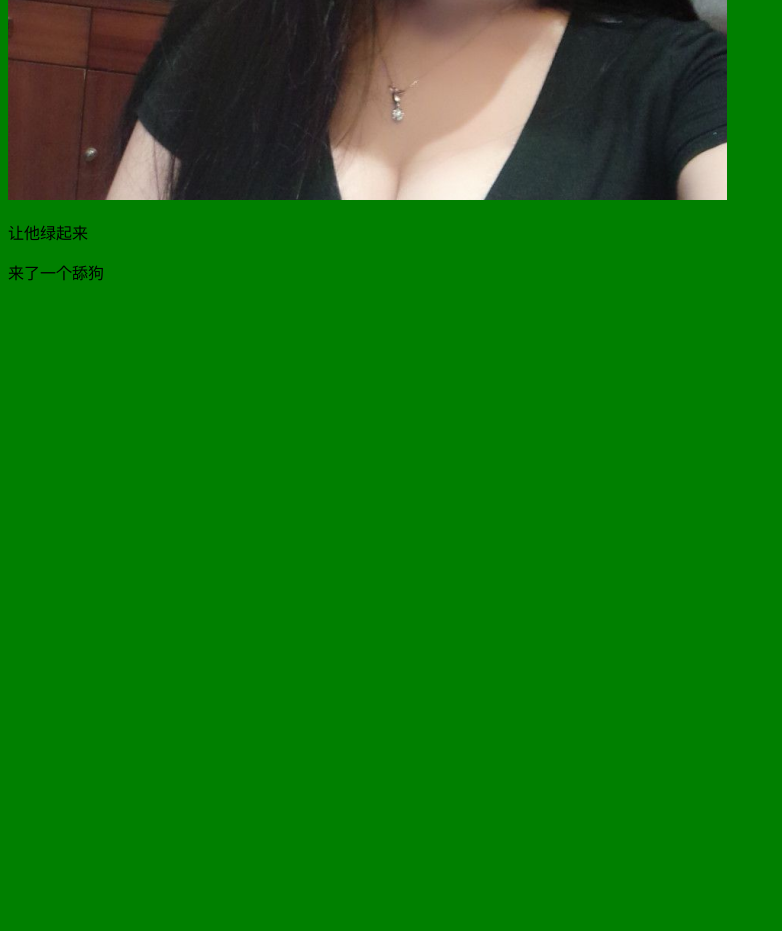
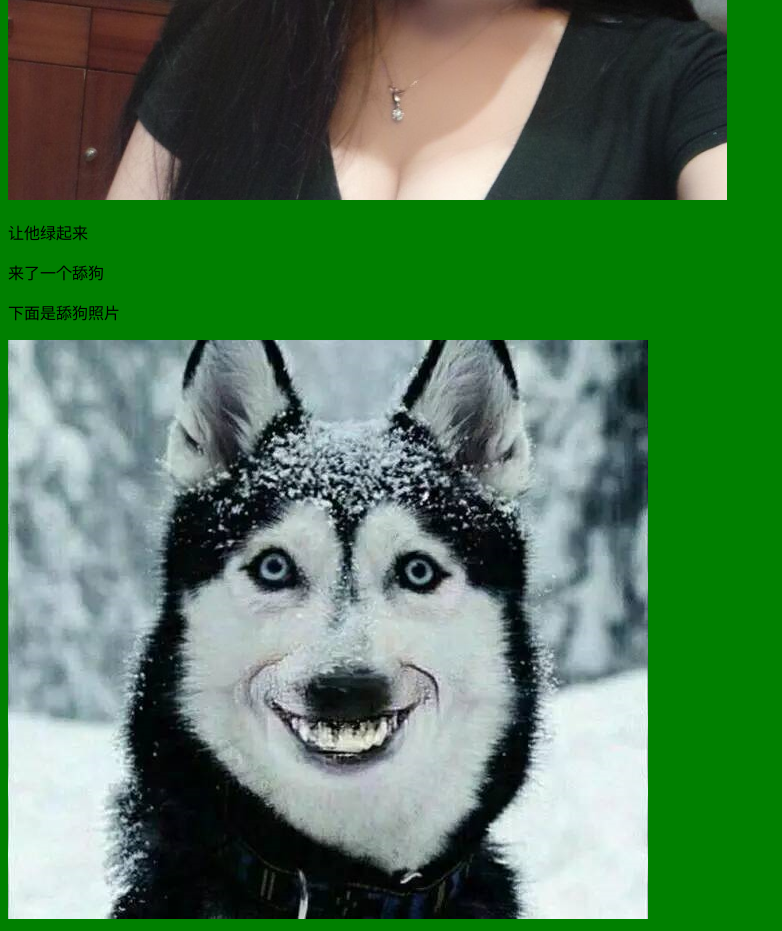
Before and after one commit to penglin0613/studyGitHub56_02, a plain HTML site: page index.html in a window 1280 px wide. Shown: the part 548-1479 px from the top of the page, without its empty margins (0-782 px from the left). Before the commit the page ends 848 px from the top, so only its background shows below. Drawn offline with Linux system fonts and the light colour scheme.

Commit message:
添加了舔狗的照片

```diff
--- a/index.html
+++ b/index.html
@@ -11,5 +11,7 @@
     <img src="./ml04.png" alt="">
     <p>让他绿起来</p>
     <p>来了一个舔狗</p>
+    <p>下面是舔狗照片</p>
+    <img src="./dog.png" alt="">
 </body>
 </html>
```
Also changed, not shown: dog.png (added).
